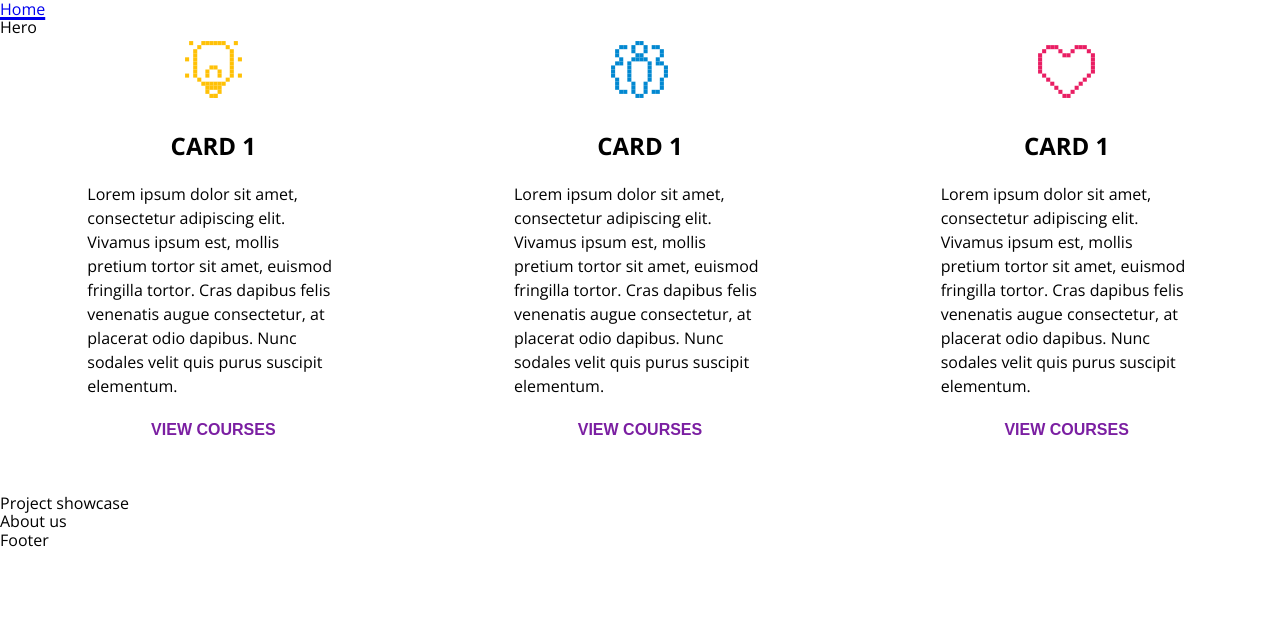
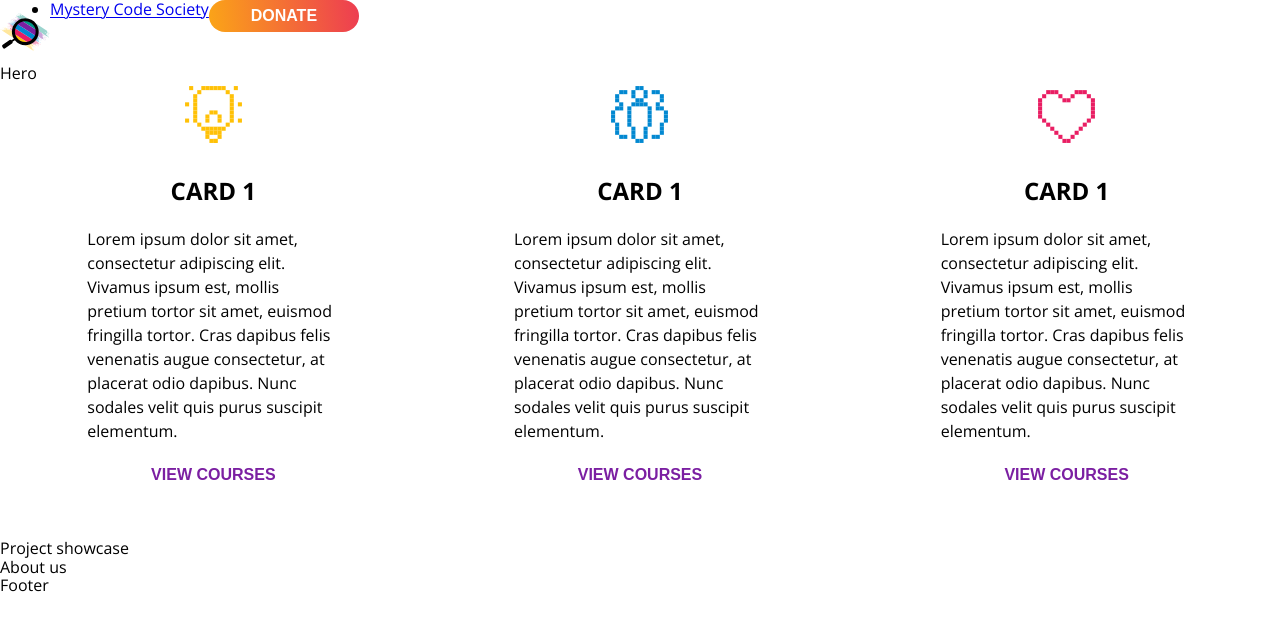
Before and after one commit to mysterycodesociety/mcs-web-2.0, an Eleventy site: page pages/index.liquid in a window 1280 px wide. Built offline with nearby package versions, Linux system fonts and the light colour scheme; Eleventy itself is replaced by a stand-in of ours; files that its build step writes are made by us from their sources.

Commit message:
wip adding navbar

```diff
--- a/_includes/nav.njk
+++ b/_includes/nav.njk
@@ -1,5 +1,7 @@
 <header>
-    <nav>
+    <nav class="flex">
+        <img src="/assets/images/mcs-logo-sm-no-text.svg" style="width: 50px">
+
         {{ collections.all | eleventyNavigation | eleventyNavigationToHtml({
             listElement: "ul",
             listItemElement: "li",
@@ -12,5 +14,11 @@
             activeKey: eleventyNavigation.key,
             showExcerpt: false
         }) | safe }}
+
+        <form action="https://www.paypal.com/cgi-bin/webscr" method="post" target="_blank">
+            <input type="hidden" name="cmd" value="_s-xclick">
+            <input type="hidden" name="hosted_button_id" value="4MFTJQZ34UFZE">
+            <button class="button button--small button--yellow u-space-stack-large" name="submit">Donate</button>
+        </form>
     </nav>
 </header>
--- a/pages/design.liquid
+++ b/pages/design.liquid
@@ -24,7 +24,7 @@ permalink: /design.html
 						<ul class="text-paragraph-default">
 							<li>
 								<p><a href="#colors">Main & Secondary Colors</a></p>
-							</li>s
+							</li>
 						</ul>
 					</li>
 					<li>
--- a/pages/index.liquid
+++ b/pages/index.liquid
@@ -4,7 +4,7 @@
 date: 2021-07-21T00:00:00.000Z
 permalink: /index.html
 eleventyNavigation:
-  key: Home
+  key: Mystery Code Society
   order: 0
 ---
 
```
Also changed, not shown: assets/images/mcs-logo-sm-no-text.svg (added), assets/styles/7-utilities/_u-spacing.scss (line endings or trailing spaces), assets/styles/main.scss (line endings or trailing spaces).
